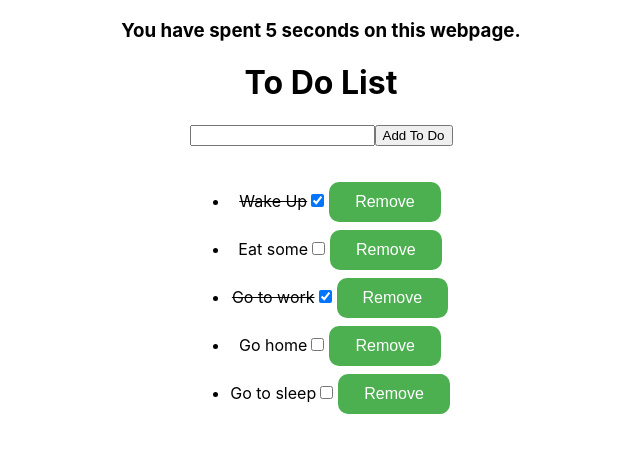
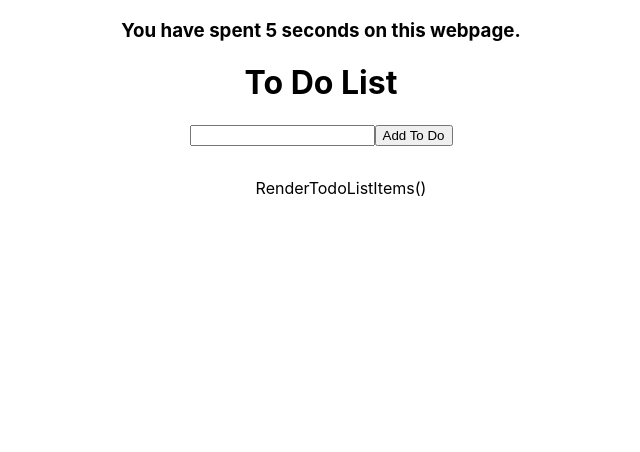
Before and after one commit to Impressiv3/hyf-homework, a React (Create React App) app in the folder react/week2/todolist/: page / in a window 1280 px wide. Shown: the top 452 px of the page, without its empty margins (319-959 px from the left). Built offline with nearby package versions, Linux system fonts and the light colour scheme.

Commit message:
Update TodoList.js

```diff
--- a/react/week2/todolist/src/components/TodoList.js
+++ b/react/week2/todolist/src/components/TodoList.js
@@ -13,7 +13,7 @@ export default function ToDoList() {
   return (
     <div>
       {<TodoForm todos={todos} setTodos={setTodos}/>}
-      <ul>{todos.length <= 0 ? <h1>Nothing to do</h1> : RenderTodoListItems()}</ul>
+      {todos.length <= 0 ? <h1>Nothing to do</h1> : <ul>RenderTodoListItems()</ul>}
     </div>
   );
 }
```
